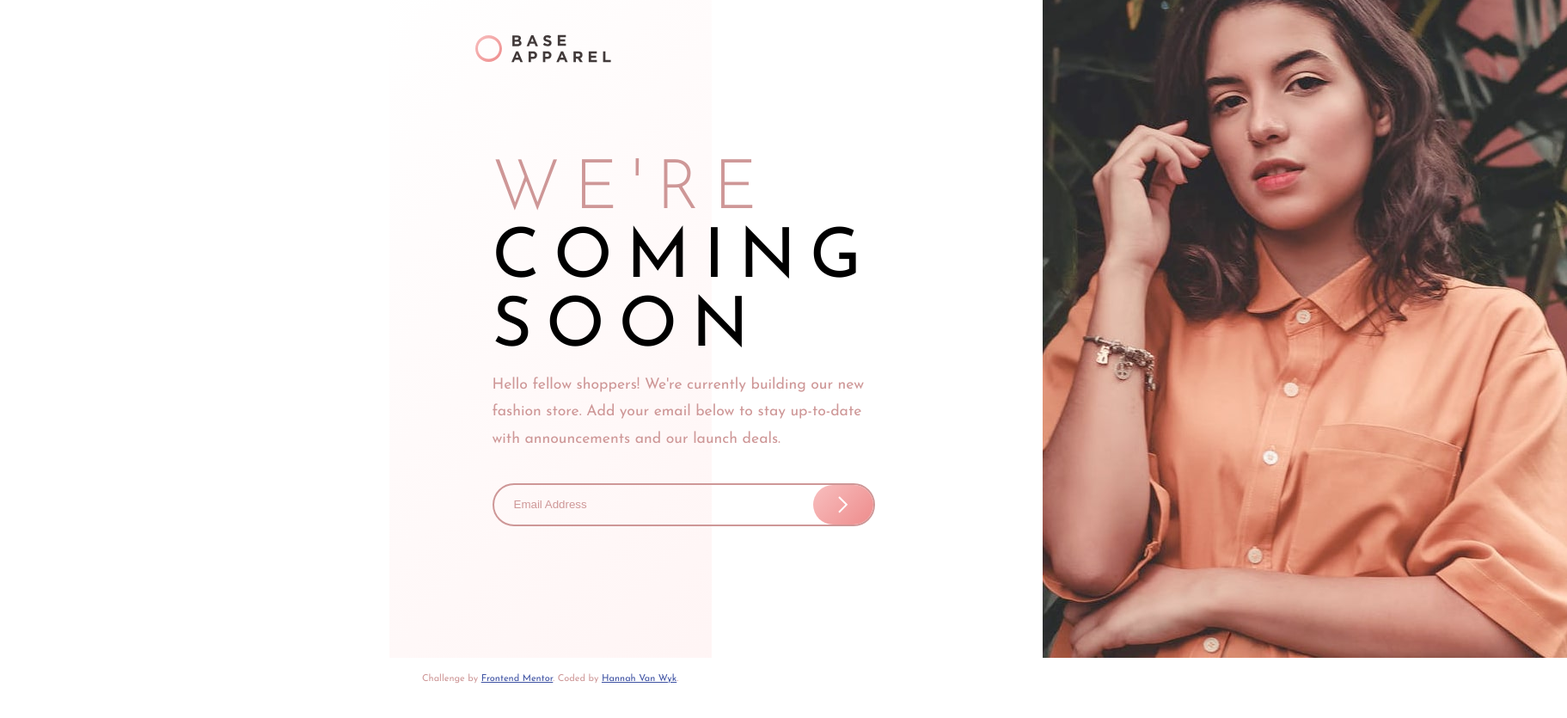
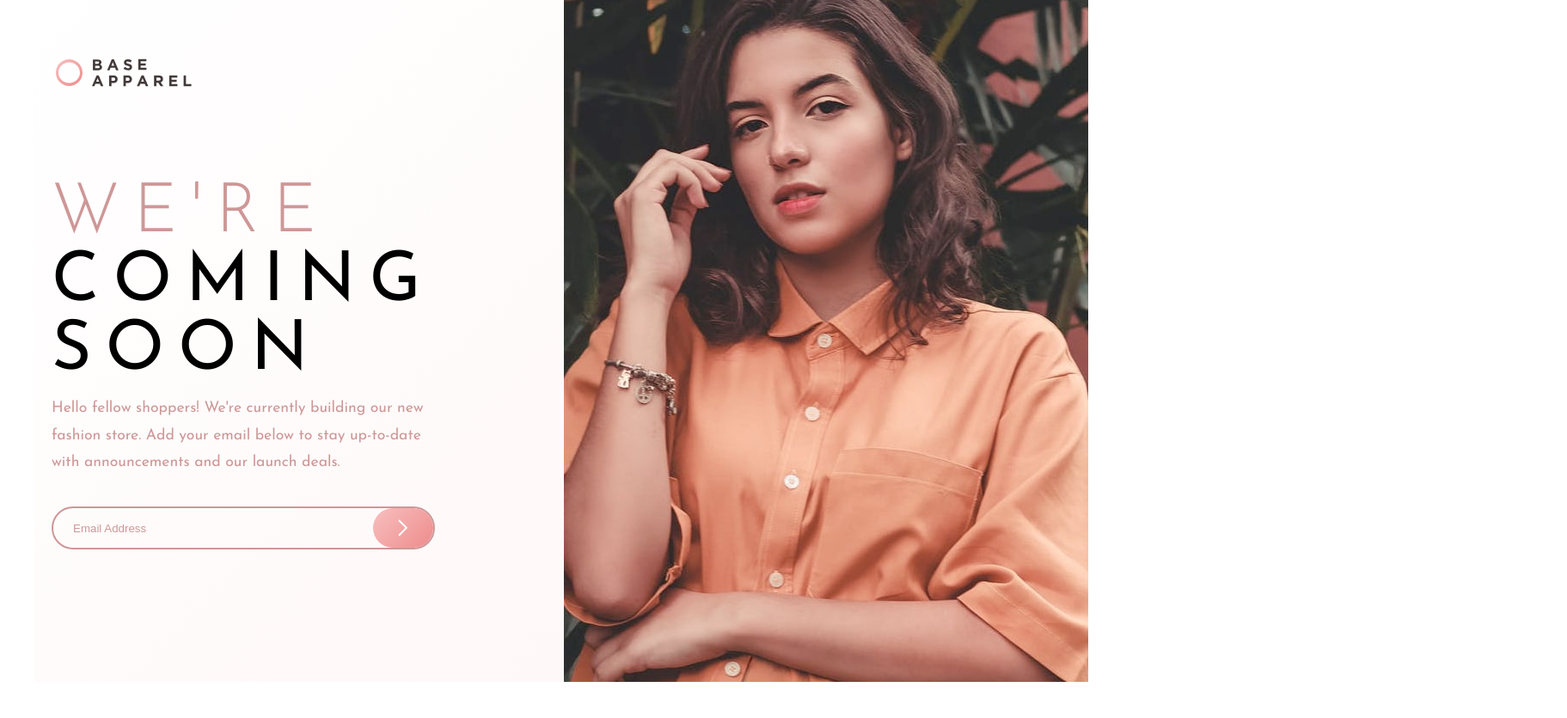
Before and after one commit to hannahvw/base-apparel-coming-soon-master, a plain HTML site: page index.html in a window 1280 px wide. Shown: the whole page at 86% size, 1823 px wide, since content can reach past the window. After the commit the page ends 800 px from the top, so only its background shows below. Drawn offline with Linux system fonts and the light colour scheme.

Commit message:
Updated media query

```diff
--- a/index.html
+++ b/index.html
@@ -26,7 +26,7 @@
       <div class="img-container">
         <picture>
           <source
-            media="(min-width: 900px)"
+            media="(min-width: 1200px)"
             srcset="/images/hero-desktop.jpg"
           />
           <source media="(min-width: 375px)" srcset="/images/hero-mobile.jpg" />
--- a/styles.css
+++ b/styles.css
@@ -36,7 +36,7 @@ body {
 
 .container {
   background: linear-gradient(135deg, hsl(0, 0%, 100%), hsl(0, 100%, 98%));
-  width: 375px;
+  max-width: 375px;
   margin-bottom: 15px;
   text-align: center;
 }
@@ -139,17 +139,19 @@ p {
   display: none;
 }
 
-@media screen and (min-width: 900px) {
+@media screen and (min-width: 1200px) {
+  body {
+    max-width: 100%;
+    overflow-x: hidden;
+  }
   .container {
-    max-width: 900px;
-    max-height: 810px;
+    max-width: 1200px;
+    max-height: 100vh;
     display: grid;
-    grid-template-columns: 1fr 610px;
+    grid-template-columns: 2fr 1fr;
     grid-template-rows: 1fr 2fr;
   }
   .img-container {
-    background-color: blue;
-    overflow: hidden;
     grid-row-start: 1;
     grid-row-end: 3;
     grid-column-start: 2;
@@ -157,12 +159,13 @@ p {
   }
 
   .logo {
-    margin: 75px 0 0 100px;
+    padding-top: 50px;
   }
 
   .text-container {
-    margin: -100px 175px 0 100px;
+    margin-top: -100px;
     text-align: left;
+    padding-right: 150px;
   }
 
   h1 {
@@ -175,5 +178,8 @@ p {
     font-size: 1.1rem;
     margin-bottom: 35px;
   }
-
+  .attribution,
+  .attribution a {
+    display: none;
+  }
 }
```
Also changed, not shown: 1 other file.
